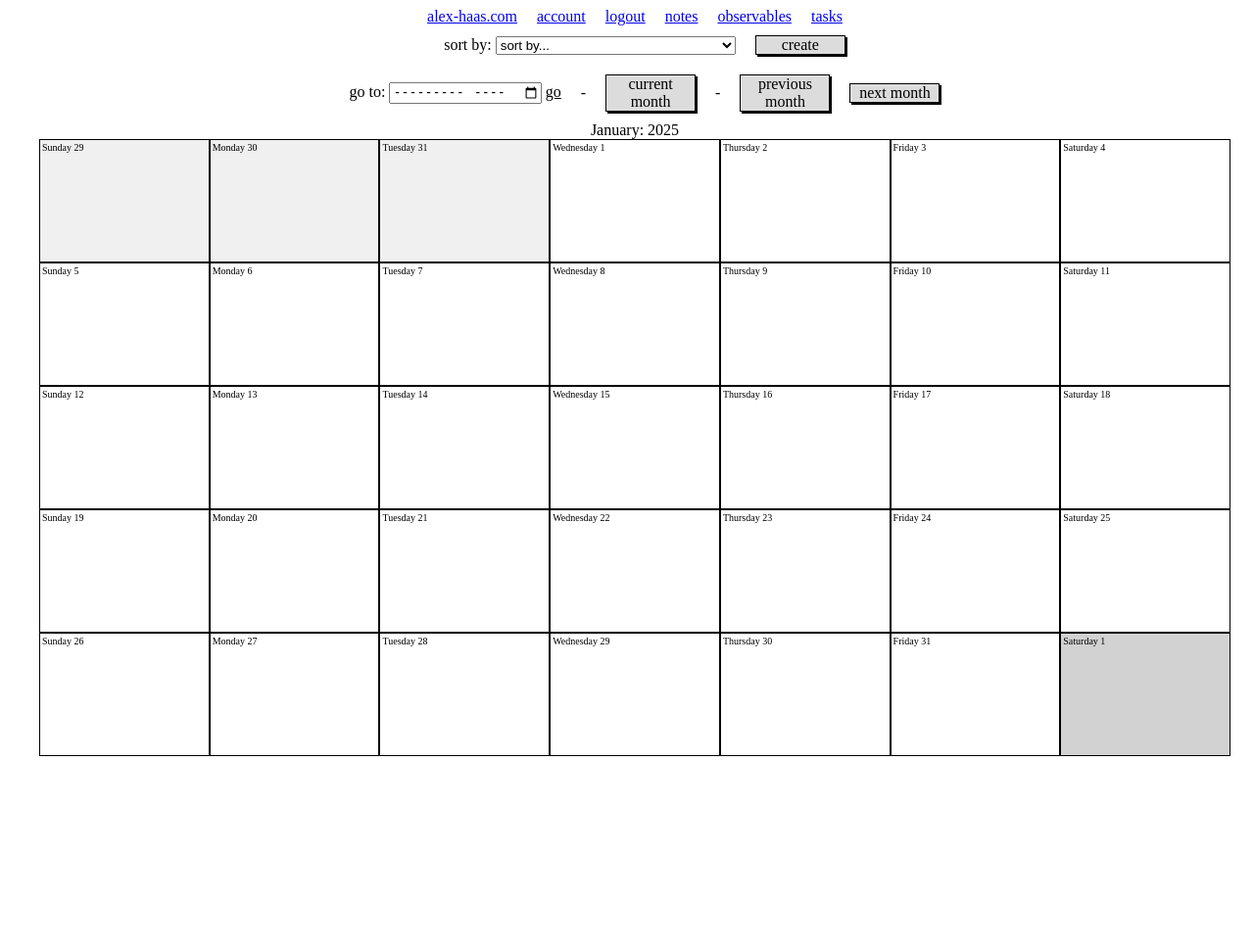
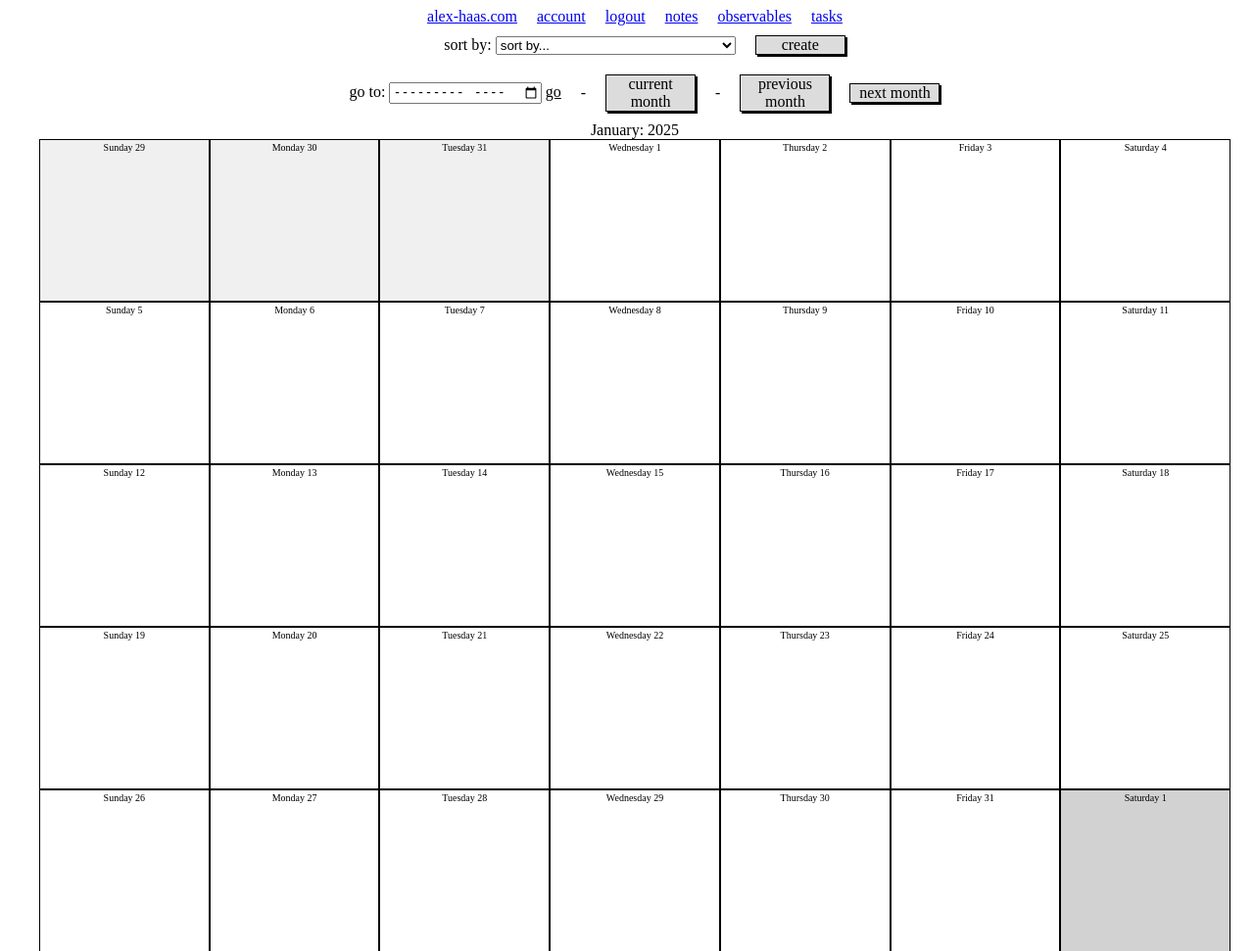
Before and after one commit to maimedlord/all, a Flask app: page /tv2_tasks in a window 1280 px wide. Shown: the top 971 px of the page at 98% size. Before the commit the page ends 772 px from the top, so only its background shows below. Run offline with Flask 3, Linux system fonts and the light colour scheme; the visitor is signed in with stand-in values (Sample User, id 1).

Commit message:
gotta save it all before taking a shower

```diff
--- a/static/css/tv2_tasks.css
+++ b/static/css/tv2_tasks.css
@@ -56,8 +56,9 @@
 .calendar_month_day {
     border: black solid 1px;
     font-size: x-small;
-    min-height: 120px;
+    min-height: 160px;
     padding: 2px;
+    text-align: center;
     width: 100%;
 }
 .calendar_month_day_next_month {
--- a/templates/tv2_tasks.html
+++ b/templates/tv2_tasks.html
@@ -99,7 +99,9 @@
                 <select id="update_t_status" name="update_t_status" >
                     <option value="closed">closed</option>
                     <option value="completed">completed</option>
+                    <option value="completedlate">completed late</option>
                     <option value="deleted">deleted</option>
+                    <option value="etc">etc</option>
                     <option value="open" selected>open</option>
                     <option value="skipped">skipped</option>
                 </select><br>
```
